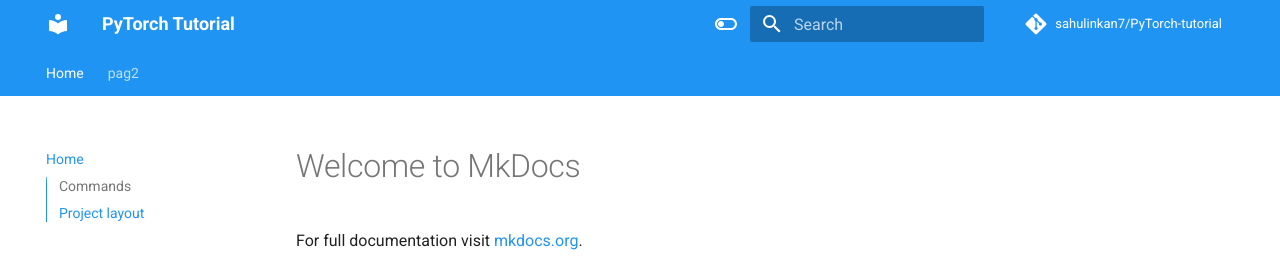
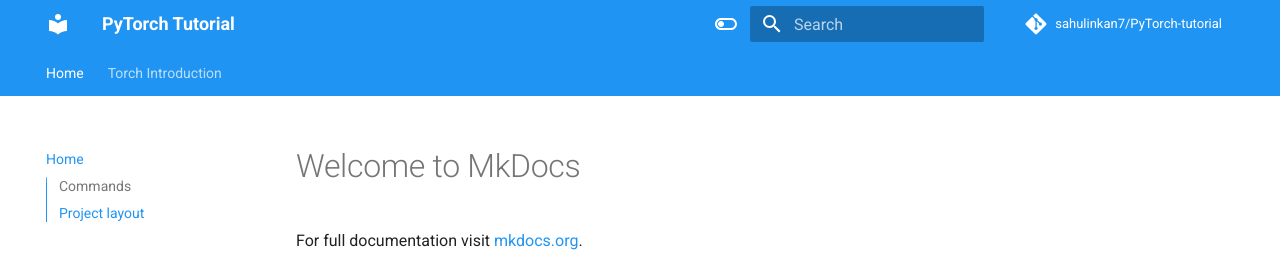
Before and after one commit to Sahulinkan7/PyTorch-tutorial, an MkDocs documentation site: the page built from docs/index.md, in a window 1280 px wide. Shown: the top 257 px of the page. Built offline with MkDocs 1.6.1 and Material for MkDocs 9.7.7, drawn with Linux system fonts in a browser that asks for light colours; comment, search, counter and statistics services are not loaded.

Commit message:
torch introduction

```diff
--- a/mkdocs.yml
+++ b/mkdocs.yml
@@ -3,7 +3,7 @@
 # defeine TOC or order of website-
 nav:
   - Home: index.md
-  - pag2: page2.md
+  - Torch Introduction: torch_introduction.md
 
 site_author: Linkan Kumar Sahu
 site_description: >-
```
